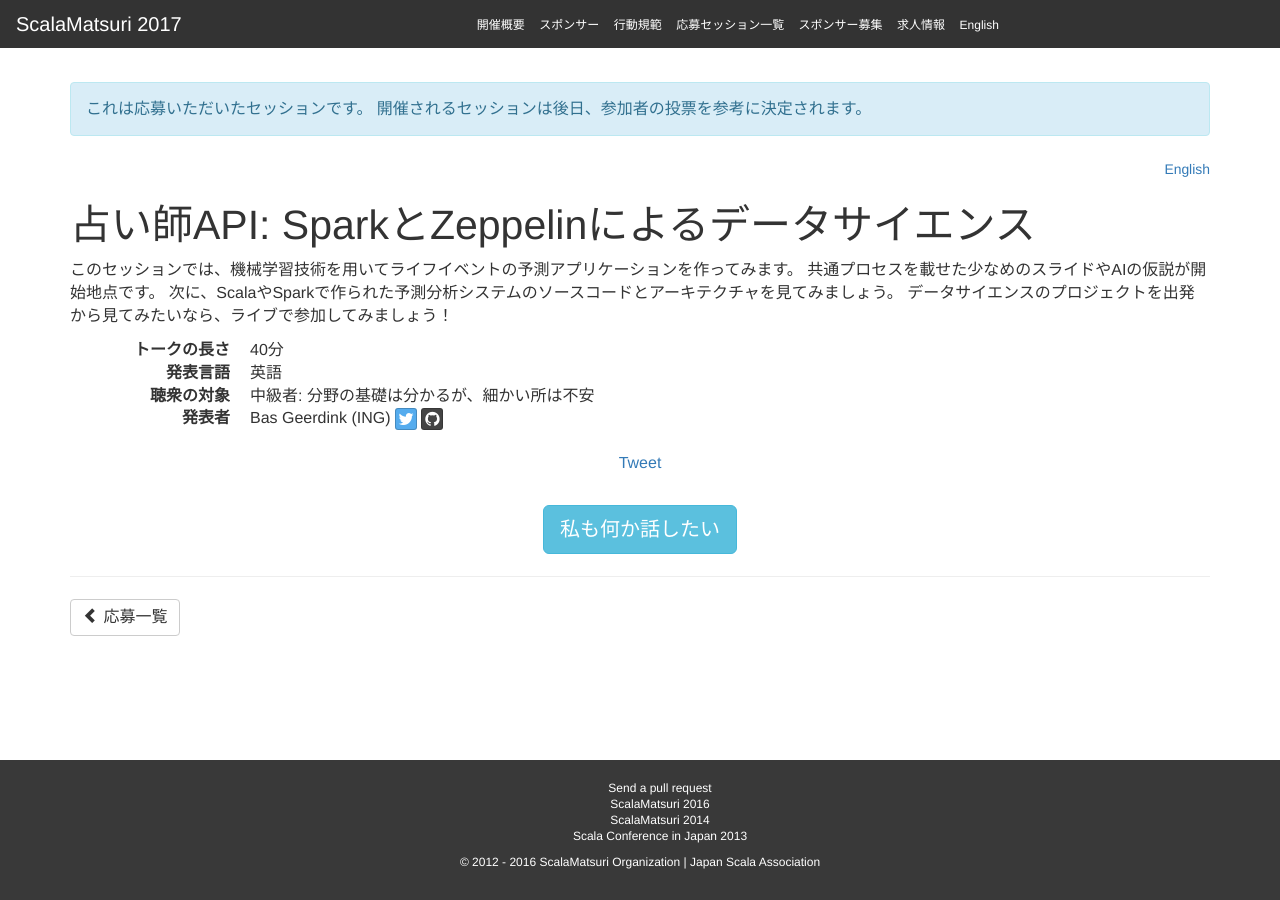
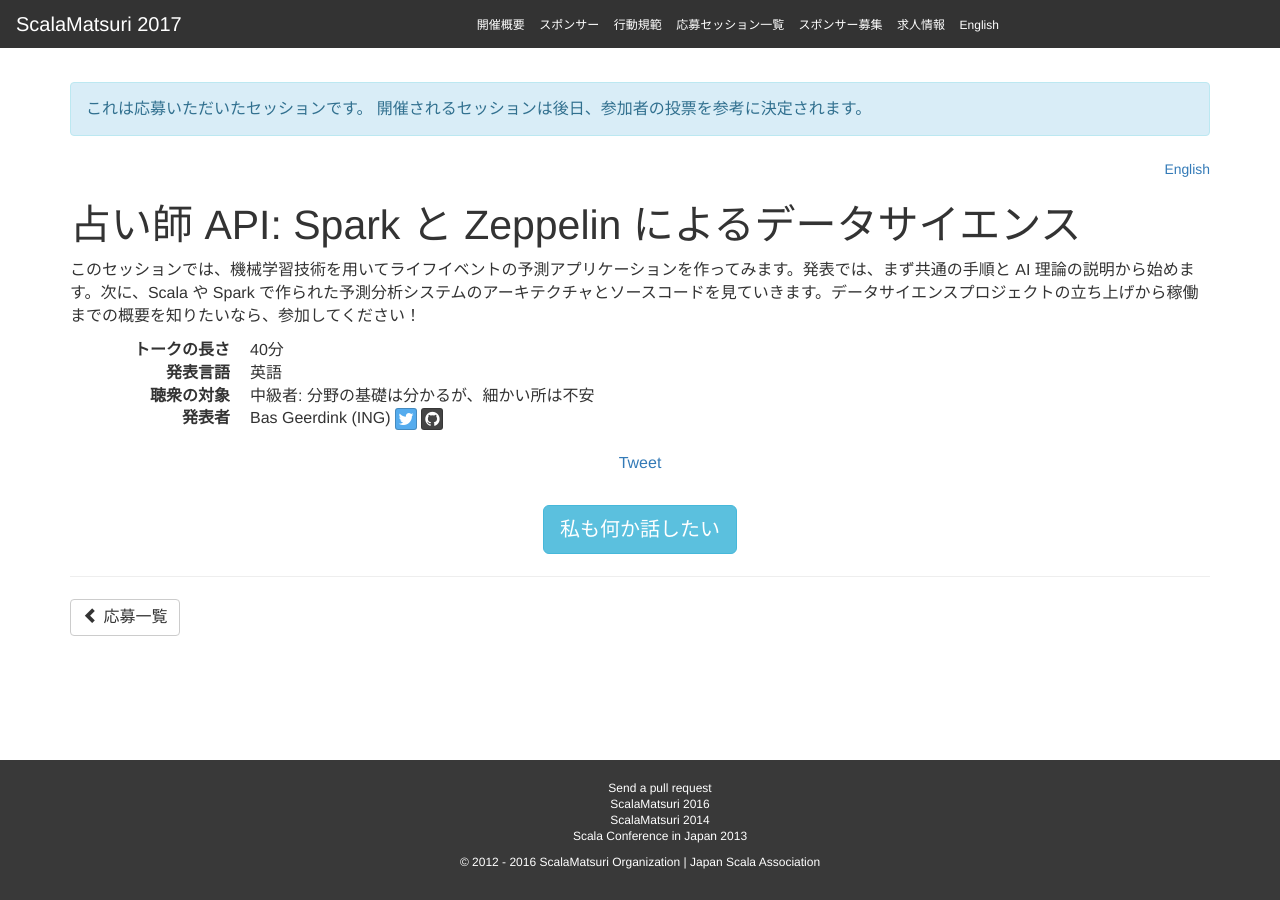
Before and after one commit to scalajp/2017.scalamatsuri.org, a Jekyll site: the page built from _candidates_ja/BasGeerdink_2.md, in a window 1280 px wide. Built offline with Jekyll 4.4.1, drawn with Linux system fonts in a browser that asks for light colours; nearby versions of some CDN libraries; comment, search, counter and statistics services are not loaded.

Commit message:
some fixes

```diff
--- a/_candidates_ja/BasGeerdink_2.md
+++ b/_candidates_ja/BasGeerdink_2.md
@@ -1,6 +1,6 @@
 ---
 name: Bas Geerdink
-title: "占い師API: SparkとZeppelinによるデータサイエンス"
+title: "占い師 API: Spark と Zeppelin によるデータサイエンス"
 length: 40
 audience: Intermediate
 language: English
@@ -12,7 +12,4 @@
   - Data Science / Machine Learning
   - Software Design and Architecture
 ---
-このセッションでは、機械学習技術を用いてライフイベントの予測アプリケーションを作ってみます。
-共通プロセスを載せた少なめのスライドやAIの仮説が開始地点です。
-次に、ScalaやSparkで作られた予測分析システムのソースコードとアーキテクチャを見てみましょう。
-データサイエンスのプロジェクトを出発から見てみたいなら、ライブで参加してみましょう！
+このセッションでは、機械学習技術を用いてライフイベントの予測アプリケーションを作ってみます。発表では、まず共通の手順と AI 理論の説明から始めます。次に、Scala や Spark で作られた予測分析システムのアーキテクチャとソースコードを見ていきます。データサイエンスプロジェクトの立ち上げから稼働までの概要を知りたいなら、参加してください！
```
